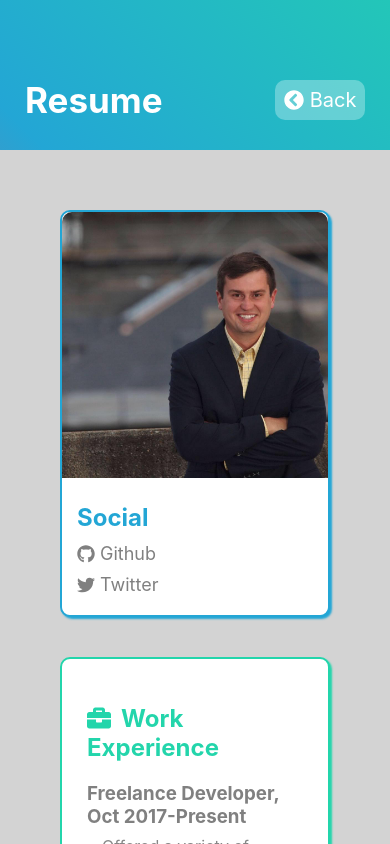
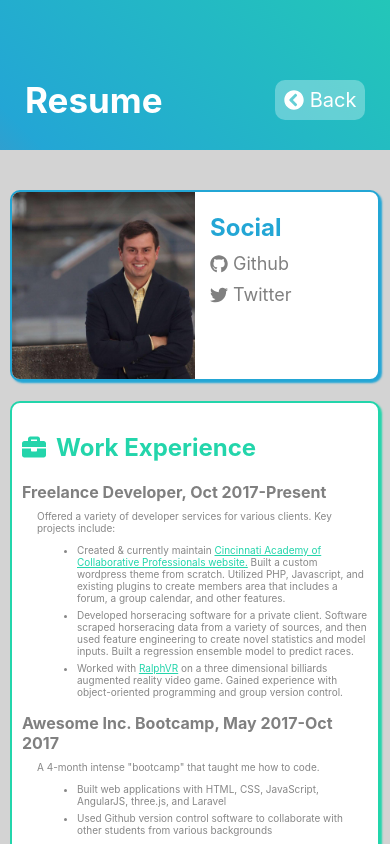
Before and after one commit to btatkinson/portfolio, a React (Create React App) app: page /resume in a window 390 px wide. Built offline with nearby package versions, Linux system fonts and the light colour scheme.

Commit message:
splash and resume mobile compatible

```diff
--- a/src/components/pages/Splash.js
+++ b/src/components/pages/Splash.js
@@ -82,20 +82,20 @@ class Splash extends Component {
             <Animated animationIn="flipInX" animationOut="flipOutX" animationInDuration={1000} animationOutDuration={1000} isVisible={this.state.showInfo}>
               <div className='info-wrap'>
                   <div className='sp-phone'>
-                    <div className='sp-page'>
+                    <div className='sp-page2'>
                       <FontAwesomeIcon className='sp-icon' icon={faPhone} />
                       <h3 className='sp-i'>270-791-8106</h3>
                     </div>
                   </div>
                   <div className='sp-email'>
-                    <div className='sp-page'>
+                    <div className='sp-page2'>
                       <FontAwesomeIcon className='sp-icon' icon={faEnvelope} />
                       <h3 className='sp-i'>blaketatkinson@gmail.com</h3>
                     </div>
                   </div>
                   <div onClick={this.flipBack} className='sp-link'>
                   <div className='hover-wrap'>
-                      <div className='sp-page'>
+                      <div className='sp-page2'>
                         <FontAwesomeIcon className='sp-icon' icon={faChevronCircleLeft} />
                         <h3 className='sp-i'>Hide</h3>
                       </div>
--- a/src/styles/OptionButton.scss
+++ b/src/styles/OptionButton.scss
@@ -26,8 +26,8 @@ $borderWidth: 3px;
 .OptionButton{
   border-radius: 50%;
   background-color: $lgrey;
-  width: 150px;
-  height:150px;
+  width: 115px;
+  height:115px;
   margin-left:50px;
   margin-right:50px;
   margin-top: auto;
--- a/src/styles/Resume.scss
+++ b/src/styles/Resume.scss
@@ -1,4 +1,56 @@
 @import '_colors.scss';
+
+
+@media all and (min-width: 0px) and (max-width: 768px) {
+
+  .resume-body{
+    margin: 20px 5px !important;
+    display: inline-block !important;
+  }
+
+  .r-photo{
+    margin-left: 5px !important;
+    margin-right: 5px !important;
+    display: flex !important;
+  }
+  .r-panel{
+    padding: 10px !important;
+    margin-left: 5px !important;
+    margin-right: 5px !important;
+    margin-top: 0px !important;
+    margin-bottom: 20px !important;
+  }
+
+  .photo-wrap{
+    max-width: 50% !important;
+  }
+
+  .r-profile{
+    height: auto;
+    border-top-right-radius: 0px !important;
+    border-bottom-left-radius: 8px !important;
+  }
+
+  .r-subsect{
+    margin-top:15px;
+    margin-bottom:5px;
+    font-size: 16px;
+  }
+
+  .r-desc{
+    font-size:10px;
+  }
+
+  .r-column1 {
+    display: inline-block !important;
+    width: 100% !important;
+  }
+  .r-column2 {
+    display: inline-block !important;
+    width: 100% !important;
+  }
+
+}
 
 .resume{
   background-color: $lgrey;
@@ -45,8 +97,8 @@
 .r-profile{
   width: 100%;
   height: 100%;
-  border-top-left-radius: 10px;
-  border-top-right-radius: 10px;
+  border-top-left-radius: 8px;
+  border-top-right-radius: 8px;
 }
 .r-social{
   background-color: white;
--- a/src/styles/Splash.scss
+++ b/src/styles/Splash.scss
@@ -2,6 +2,23 @@
 
 $entertime: 1500ms;
 $exittime: 1500ms;
+
+@media all and (min-width: 0px) and (max-width: 768px) {
+
+  .info-wrap{
+    display: block !important;
+  }
+  .sp-i{
+    margin-top: 5px !important;
+    margin-bottom: 5px !important;
+  }
+  .sp-phone{
+    display: flex !important;
+  }
+  .sp-page2{
+    margin: 0px 0px !important;
+  }
+}
 
 .splash{
   height: 100%;
@@ -73,6 +90,13 @@ $exittime: 1500ms;
   justify-content: center;
   align-items: center;
 }
+.sp-page2{
+  margin-top:12.5px;
+  margin-bottom:12.5px;
+  display: flex;
+  justify-content: center;
+  align-items: center;
+}
 
 .info-wrap{
   color: white;
```
